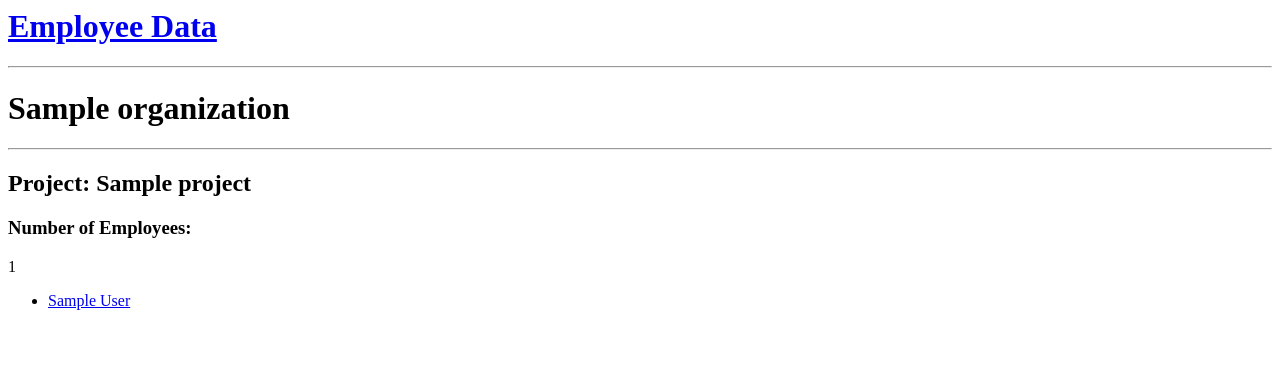
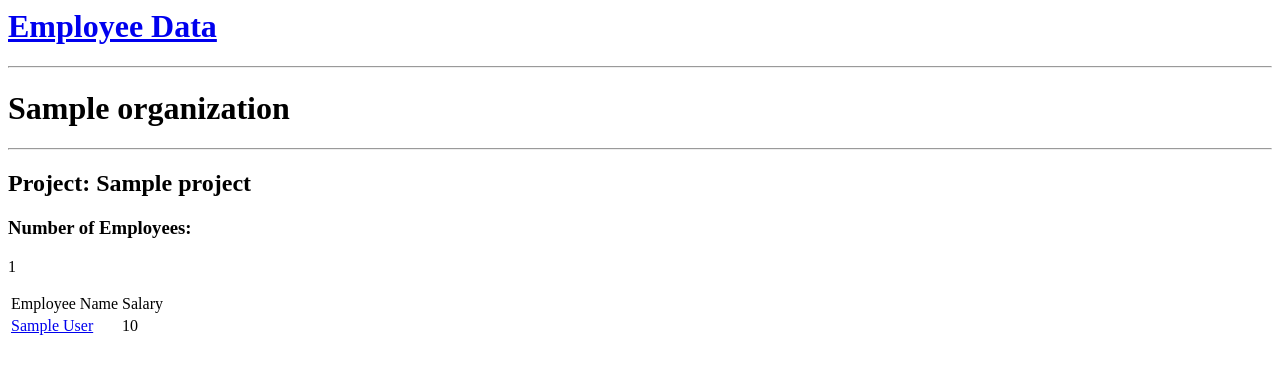
Before and after one commit to AhmadNaeemK/load_testing, a Django app: page /project/1 in a window 1280 px wide. Shown: the top 374 px of the page. Run offline with Django 3.2, Linux system fonts and the light colour scheme; tables that the repository leaves empty hold one stand-in row (values such as "Sample post").

Commit message:
View Template Update

```diff
--- a/city_organization/templates/city_organization/project_detail.html
+++ b/city_organization/templates/city_organization/project_detail.html
@@ -8,13 +8,22 @@
         <h3>Number of Employees: </h3>
         <p>{{project_employees_count}}</p>
     </div>
-    <ul>
+    <table>
+        <tr>
+            <td>Employee Name</td>
+            <td>Salary</td>
+        </tr>
         {% for employee in project_employees %}
-        <li>
-            <a href="/employee/{{employee.id}}">
-                {{employee.get_full_name}}
-            </a>
-        </li>
+        <tr>
+            <td>
+                <a href="/employee/{{employee.id}}">
+                    {{employee.get_full_name}}
+                </a>
+            </td>
+            <td>
+                {{employee.salary}}
+            </td>
+        </tr>
         {% endfor %}
-    </ul>
+    </table>
 {% endblock %}
```
